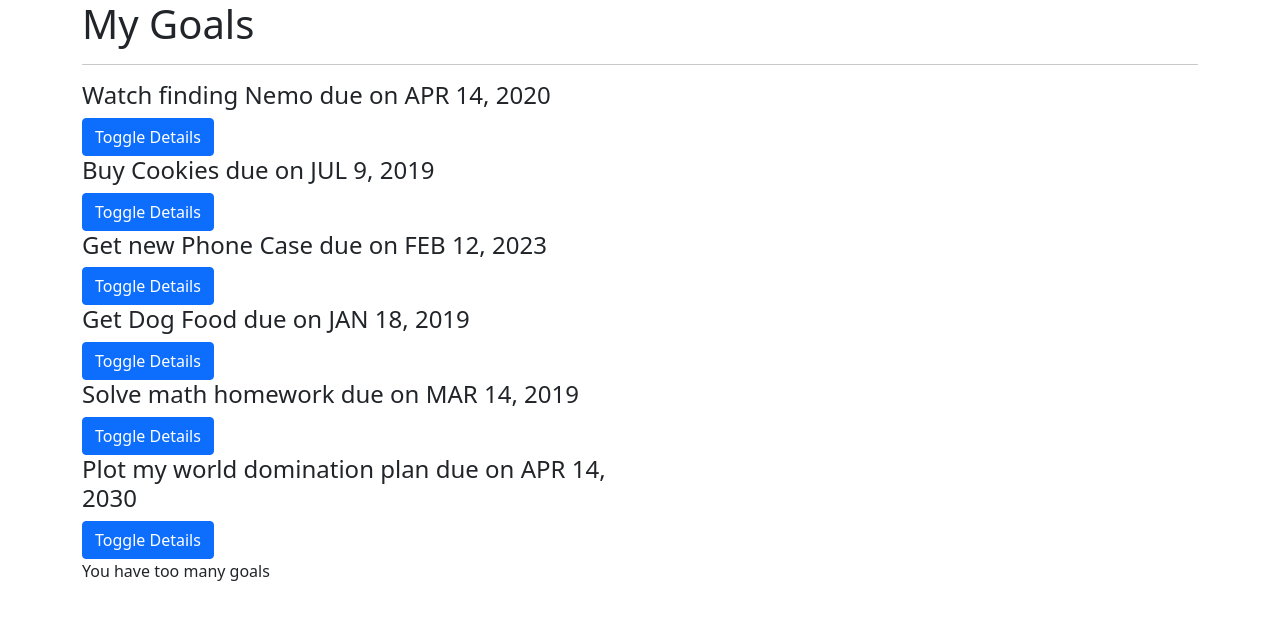
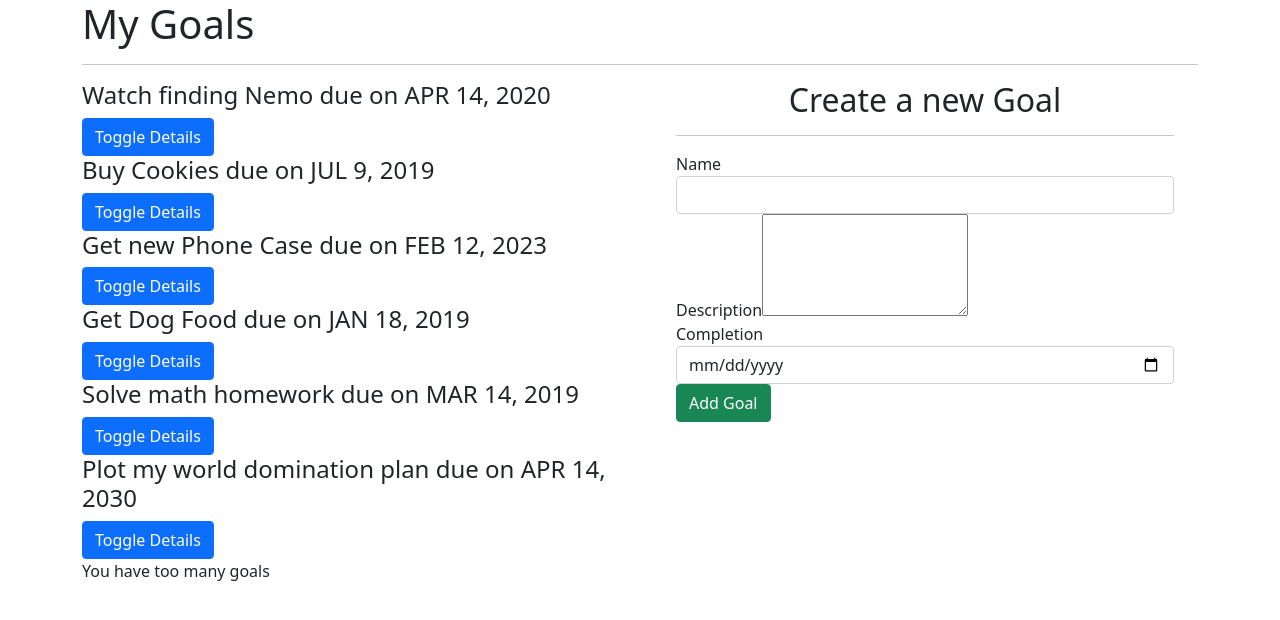
Before and after one commit to JosephatNgugi/Goals, an Angular app: page / in a window 1280 px wide. Shown: the top 620 px of the page. Built offline with nearby package versions, Linux system fonts and the light colour scheme.

Commit message:
deadd input form for data capture and add functionality for a user to add goals

```diff
--- a/src/app/app.module.ts
+++ b/src/app/app.module.ts
@@ -8,6 +8,7 @@
 import { StrikethroughDirective } from './strikethrough.directive';
 import { DateCountPipe } from './date-count.pipe';
 import { GoalFormComponent } from './goal-form/goal-form.component';
+import { FormsModule } from '@angular/forms';
 
 @NgModule({
   declarations: [
@@ -20,7 +21,8 @@
   ],
   imports: [
     BrowserModule,
-    AppRoutingModule
+    AppRoutingModule,
+    FormsModule
   ],
   providers: [],
   bootstrap: [AppComponent]
--- a/src/app/goal-form/goal-form.component.html
+++ b/src/app/goal-form/goal-form.component.html
@@ -1 +1,28 @@
-<p>goal-form works!</p>
+<div class="container-fluid">
+    <h2 class="text-center">Create a new Goal</h2>
+    <hr>
+    <form (ngSubmit)="submitGoal()" #goalForm="ngForm">
+        <div class="form-group">
+            <label for="name">Name</label>
+            <input type="text" required class="form-control" id="name"[(ngModel)]="newGoal.name" name="name" #name="ngModel">
+            <div [hidden]="name.valid || name.pristine" class="alert alert-danger">
+                <p>Name is required</p>
+            </div>
+        </div>
+        <div class="form-group">
+            <label for="description">Description</label>
+            <textarea id="description" rows="4" [(ngModel)]="newGoal.description" name="description" #description="ngModel" required></textarea>
+            <div [hidden]="description.valid || description.pristine" class="alert alert-danger">
+                <p>Description is required</p>
+            </div>
+        </div>
+        <div class="form-group">
+            <label for="complete">Completion</label>
+             <input type="date" required class="form-control" id="complete"[(ngModel)]="newGoal.completeDate" name="completeDate" #completeDate="ngModel">
+            <div [hidden]="completeDate.valid || completeDate.pristine" class="alert alert-danger">
+                <p>Date is required</p>
+            </div>
+        </div>
+        <button class="btn btn-success" type="submit">Add Goal</button>
+    </form>
+</div>
--- a/src/app/goal-form/goal-form.component.ts
+++ b/src/app/goal-form/goal-form.component.ts
@@ -1,15 +1,18 @@
-import { Component, OnInit } from '@angular/core';
+import { Component, OnInit, Output, EventEmitter } from '@angular/core';
+import { Goal } from '../goal';
 
 @Component({
   selector: 'app-goal-form',
   templateUrl: './goal-form.component.html',
-  styleUrls: ['./goal-form.component.css']
+  styleUrls: ['./goal-form.component.css'],
 })
 export class GoalFormComponent implements OnInit {
+  newGoal = new Goal(0, '', '', new Date());
+  @Output() addGoal = new EventEmitter<Goal>();
+  submitGoal() {
+    this.addGoal.emit(this.newGoal);
+  }
+  constructor() {}
 
-  constructor() { }
-
-  ngOnInit(): void {
-  }
-
+  ngOnInit(): void {}
 }
--- a/src/app/goals/goals.component.html
+++ b/src/app/goals/goals.component.html
@@ -15,10 +15,13 @@
           <app-goal-detail  [ingoal]='goal' (isComplete) = 'deleteGoal($event,i)'></app-goal-detail>
         </div>
       </div>
+        <p *ngIf='goals.length > 5'>You have too many goals</p>
+    </div>
+    <div class="col-md-6">
+      <app-goal-form (addGoal)="addNewGoal($event)"></app-goal-form>
     </div>
   </div>
 
-  <p *ngIf='goals.length > 5'>You have too many goals</p>
 </div>
 
   <!-- <ul>
--- a/src/app/goals/goals.component.ts
+++ b/src/app/goals/goals.component.ts
@@ -58,6 +58,12 @@
     }
   }
 
+  addNewGoal(goal: Goal){
+    let goalLength = this.goals.length;
+    goal.id = goalLength+1;
+    goal.completeDate = new Date(goal.completeDate)
+    this.goals.push(goal)
+  }
   constructor() {}
 
   ngOnInit(): void {}
```
